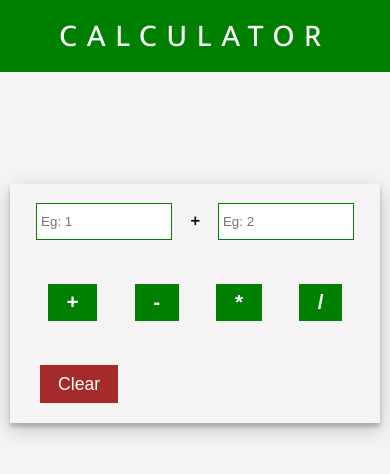
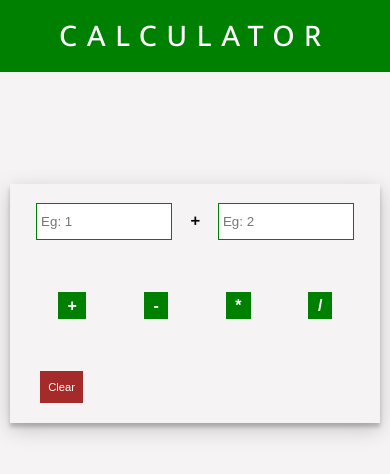
Before and after one commit to RohitKuwar/Calculator, a React (Create React App) app: page / in a window 390 px wide. Shown: the top 474 px of the page. Built offline with nearby package versions, Linux system fonts and the light colour scheme.

Commit message:
Update style.module.css

```diff
--- a/src/style.module.css
+++ b/src/style.module.css
@@ -35,7 +35,7 @@ header{
 .inputFields input{
   width: 38%;
   padding: .3em;
-  border: .1em solid green;
+  border: .11em solid green;
   outline: none;
 }
 label{
@@ -93,4 +93,21 @@ label{
   .container{
     width: 85vw;
   }
+  /* .inputFields {
+    display: flex;
+    flex-direction: column;
+    align-items: center;
+  } */
+  .btn{
+    font-size: 1em;
+    padding: .3em .6em;
+  }
+  .clearBtn{
+    font-size: .7em;
+    padding: .9em .7em;
+  }
+  .result{
+    font-size: 1em;
+    padding: .1em;
+  }
 }
```
